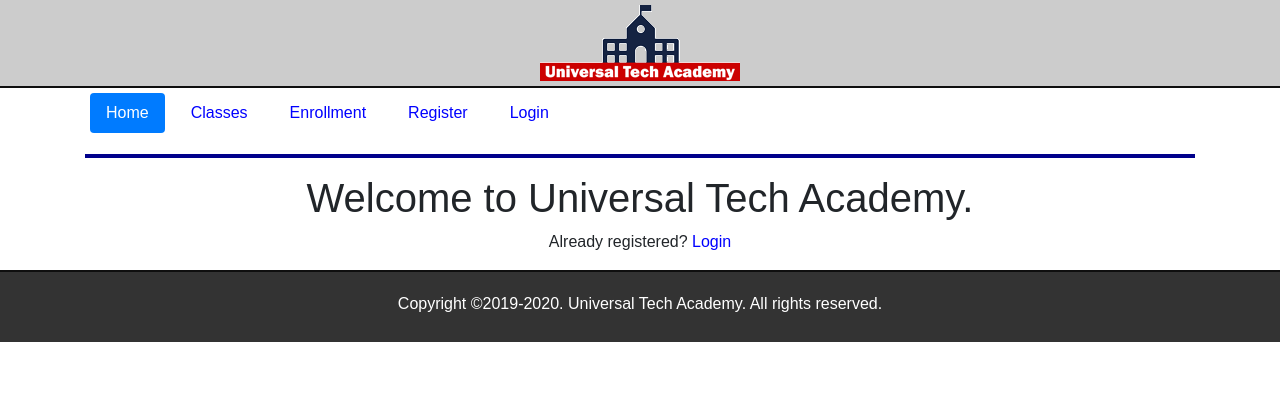
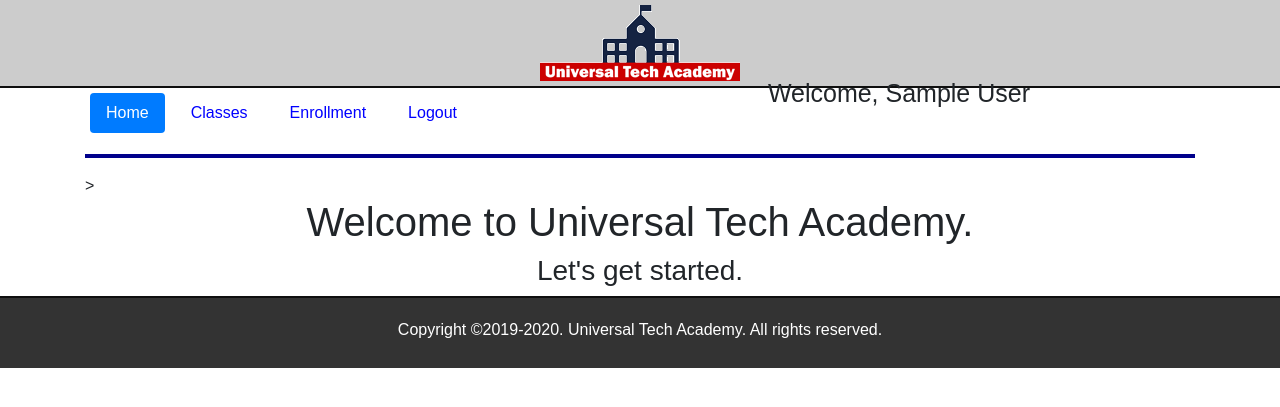
Before and after one commit to skorsens/Full-Stack-Web-Development-with-Flask, a Flask app: page / in a window 1280 px wide. Shown: the top 407 px of the page. Run offline with Flask 3, Linux system fonts and the light colour scheme; the visitor is signed in with stand-in values (Sample User, id 1); some libraries are stand-ins or nearby versions.

Commit message:
Adding the logout

```diff
--- a/application/routes.py
+++ b/application/routes.py
@@ -18,7 +18,7 @@ def index():
 def login():
     if session.get("user_name"):
         flash(f"Welcome back, {session['user_name']}!", "success")
-        return redirect("/index")
+        return redirect(url_for("index"))
 
     form = LoginForm()
 
@@ -39,6 +39,13 @@ def login():
             flash(f"Wrong password {password}. Please try again.", "danger")
 
     return render_template("login.html", title="Login", form=form, login=True)
+
+
+@app.route("/logout")
+def logout():
+    session.pop("user_name")
+
+    return redirect(url_for("index"))
 
 
 @app.route("/courses")
@@ -84,9 +91,13 @@ def register():
 
 @app.route("/enrollment", methods=["GET", "POST"])
 def enrollment():
+    if not session.get("user_name"):
+        flash(f"Please login.", "success")
+        return redirect(url_for("login"))
+
     courseID = request.form.get("courseID")
     courseTitle = request.form.get("title")
-    user_id = 1
+    user_id = session.get("user_id")
 
     mongoDbPipeline = [
         {
--- a/application/static/css/main.css
+++ b/application/static/css/main.css
@@ -99,3 +99,10 @@ footer {
 .error-message {
     color: red;
 }
+.user {
+    float: right;
+    position: absolute;
+    font-size: 25px;
+    right: 10em;
+    top: 3em;
+}
--- a/application/templates/includes/nav.html
+++ b/application/templates/includes/nav.html
@@ -4,8 +4,14 @@
                 <li class="nav-item"><a href="{{ url_for('index') }}" class="nav-link {% if index %}active{% endif %}">Home</a></li>
                 <li class="nav-item"><a href="{{ url_for('courses') }}" class="nav-link {% if courses %}active{% endif %}">Classes</a></li>
                 <li class="nav-item"><a href="{{ url_for('enrollment') }}" class="nav-link {% if enrollment %}active{% endif %}">Enrollment</a></li>
-                <li class="nav-item"><a href="{{ url_for('register') }}" class="nav-link {% if register %}active{% endif %}">Register</a></li>
-                <li class="nav-item"><a href="{{ url_for('login') }}" class="nav-link {% if login %}active{% endif %}">Login</a></li>
+                {% if not session['user_name'] %}
+                    <li class="nav-item"><a href="{{ url_for('register') }}" class="nav-link {% if register %}active{% endif %}">Register</a></li>
+                {% endif %}
+                {% if not session['user_name'] %}
+                    <li class="nav-item"><a href="{{ url_for('login') }}" class="nav-link {% if login %}active{% endif %}">Login</a></li>
+                {% else %}
+                    <li class="nav-item"><a href="{{ url_for('logout') }}" class="nav-link {% if login %}active{% endif %}">Logout</a></li>
+                {% endif %}
             </ul>
         </nav>
         <hr style="clear:both">
--- a/application/templates/index.html
+++ b/application/templates/index.html
@@ -5,10 +5,10 @@
         <div class="col-md-12 text-center">
             <h1>Welcome to Universal Tech Academy.</h1>
 
-            {% if login %}
-            <h3>Let's get started.</h3>
+            {% if session['user_name'] %}
+                <h3>Let's get started.</h3>
             {% else %}
-            <p>Already registered? <a href="{{url_for('login') }}">Login</a></p>
+                <p>Already registered? <a href="{{url_for('login') }}">Login</a></p>
             {% endif %}
 
             </div>
--- a/application/templates/layout.html
+++ b/application/templates/layout.html
@@ -13,6 +13,10 @@
 </div>
 <div class="container">
     {% include "includes/nav.html" %}
+
+    {% if session['user_name'] %}
+        <span class="user">Welcome, {{ session['user_name'] }}</span>>
+    {% endif %}
     {% with messages = get_flashed_messages(with_categories=True) %}
         {% if messages %}
             {% for category, message in messages %}
```
